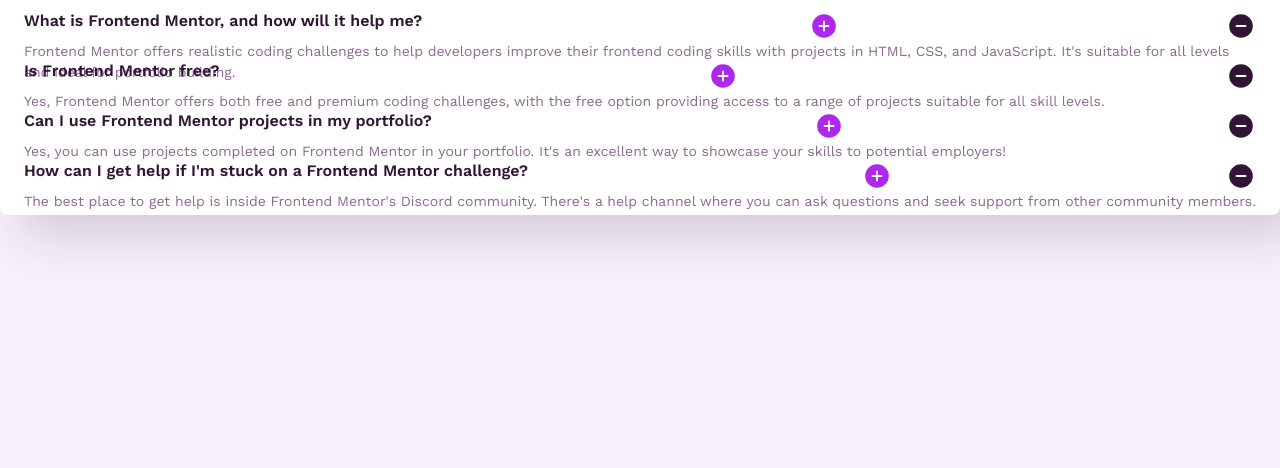
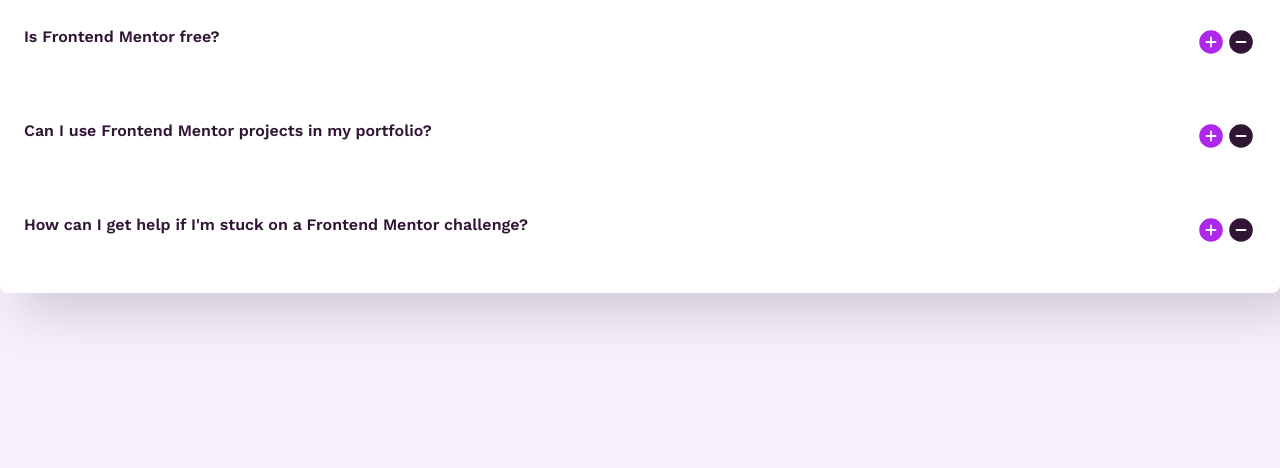
Before and after one commit to codejeroo/faq-accordion, a plain HTML site: page index.html in a window 1280 px wide. Shown: the part 332-800 px from the top of the page. Drawn offline with nearby package versions, Linux system fonts and the light colour scheme.

Commit message:
Added Basic Layout

```diff
--- a/index.html
+++ b/index.html
@@ -8,43 +8,43 @@
 
   <title>Frontend Mentor | FAQ accordion</title>
   <link rel="stylesheet" href="style.css">
+  <script src="script.js" defer></script>
 </head>
 <body>
   <main class="container">
     <header class="h1-container">
+    <img src="./assets/images/icon-star.svg" alt="an icon of a star" class="star-icon" height="41" width="40">
     <h1>FAQs</h1>
-    <img src="./assets/images/icon-star.svg" alt="an icon of a star" class="star-icon" height="41" width="40">
     </header>
 
   <div class="question-container">
 
-    <div class="q1-container">
-      <h2 class="question"> What is Frontend Mentor, and how will it help me? <img src="./assets/images/icon-plus.svg" alt="" class="plus-icon"> <img src="./assets/images/icon-minus.svg" alt="minus icon" class="minus-icon"></h2>
+    <div class="q-container">
+      <h2 class="question"> What is Frontend Mentor, and how will it help me? <span class="ic-container"><img src="./assets/images/icon-plus.svg" alt="" class="plus-icon"> <img src="./assets/images/icon-minus.svg" alt="minus icon" class="minus-icon"></span> </h2>
     <p class="content"> Frontend Mentor offers realistic coding challenges to help developers improve their
       frontend coding skills with projects in HTML, CSS, and JavaScript. It's suitable for
       all levels and ideal for portfolio building.</p>
     </div>
-
-    <div class="q2-container">
+    <div class="divider"></div>
+    <div class="q-container">
       <h3 class="question">
-        Is Frontend Mentor free? <img src="./assets/images/icon-plus.svg" alt="" class="plus-icon"> <img src="./assets/images/icon-minus.svg" alt="minus icon" class="minus-icon"></h3>
+        Is Frontend Mentor free? <span class="ic-container"><img src="./assets/images/icon-plus.svg" alt="" class="plus-icon"> <img src="./assets/images/icon-minus.svg" alt="minus icon" class="minus-icon"></span></h3>
       <p class="content">
-
         Yes, Frontend Mentor offers both free and premium coding challenges, with the free
         option providing access to a range of projects suitable for all skill levels.
   </p>
 
     </div>
-
-    <div class="q3-container">
-      <h4 class="question">Can I use Frontend Mentor projects in my portfolio? <img src="./assets/images/icon-plus.svg" alt="" class="plus-icon"> <img src="./assets/images/icon-minus.svg" alt="minus icon" class="minus-icon"></h4>
+    <div class="divider"></div>
+    <div class="q-container">
+      <h4 class="question">Can I use Frontend Mentor projects in my portfolio? <span class="ic-container"><img src="./assets/images/icon-plus.svg" alt="" class="plus-icon"> <img src="./assets/images/icon-minus.svg" alt="minus icon" class="minus-icon"></span></h4>
       <p class="content">
         Yes, you can use projects completed on Frontend Mentor in your portfolio. It's an excellent
         way to showcase your skills to potential employers!</p>
     </div>
-
-    <div class="q4-container">
-      <h5 class="question">How can I get help if I'm stuck on a Frontend Mentor challenge? <img src="./assets/images/icon-plus.svg" alt="" class="plus-icon"> <img src="./assets/images/icon-minus.svg" alt="minus icon" class="minus-icon"></h5>
+    <div class="divider"></div>
+    <div class="q-container">
+      <h5 class="question">How can I get help if I'm stuck on a Frontend Mentor challenge? <span class="ic-container"><img src="./assets/images/icon-plus.svg" alt="" class="plus-icon"> <img src="./assets/images/icon-minus.svg" alt="minus icon" class="minus-icon"></span></h5>
       <p class="content">
         The best place to get help is inside Frontend Mentor's Discord community. There's a help
         channel where you can ask questions and seek support from other community members. </p>
```
